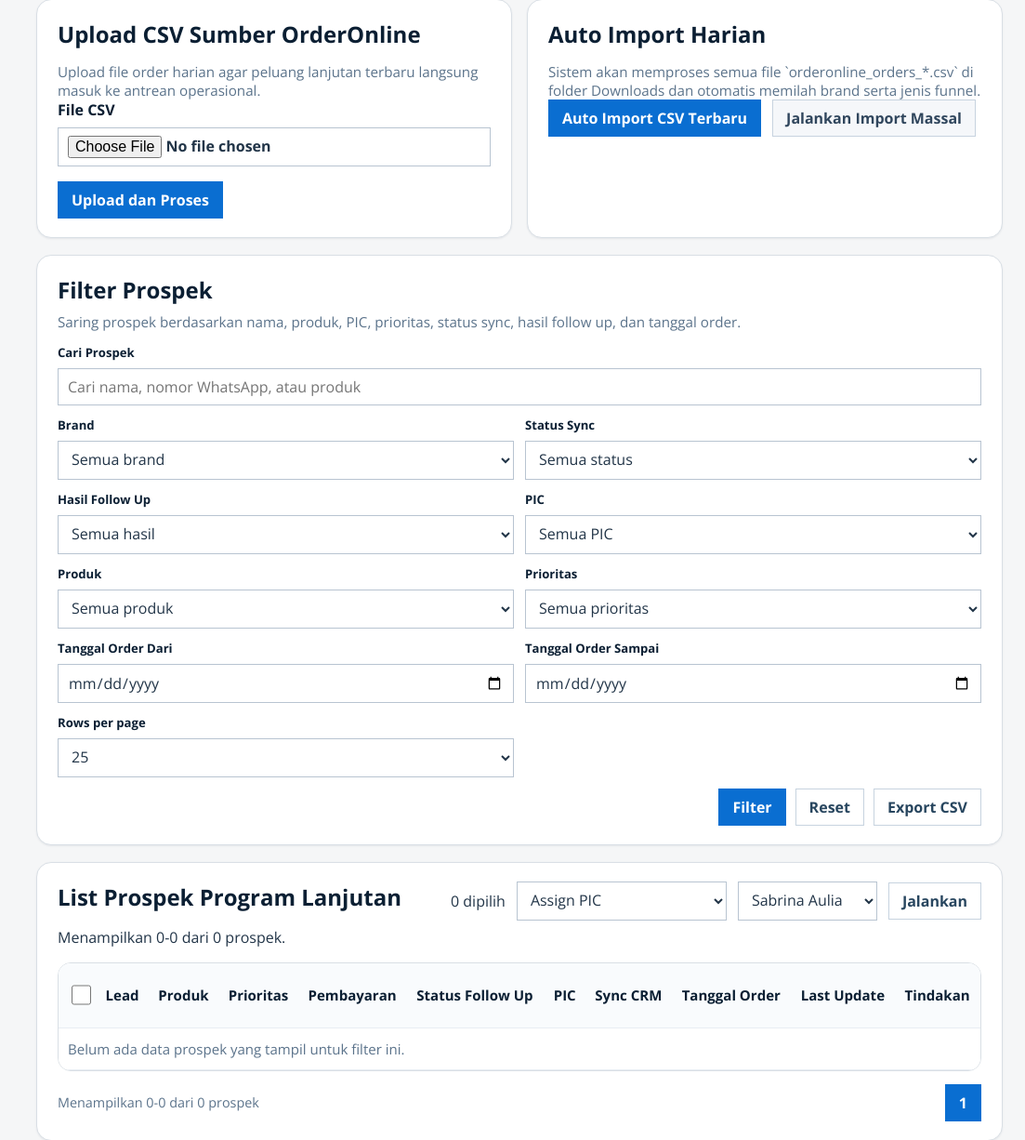
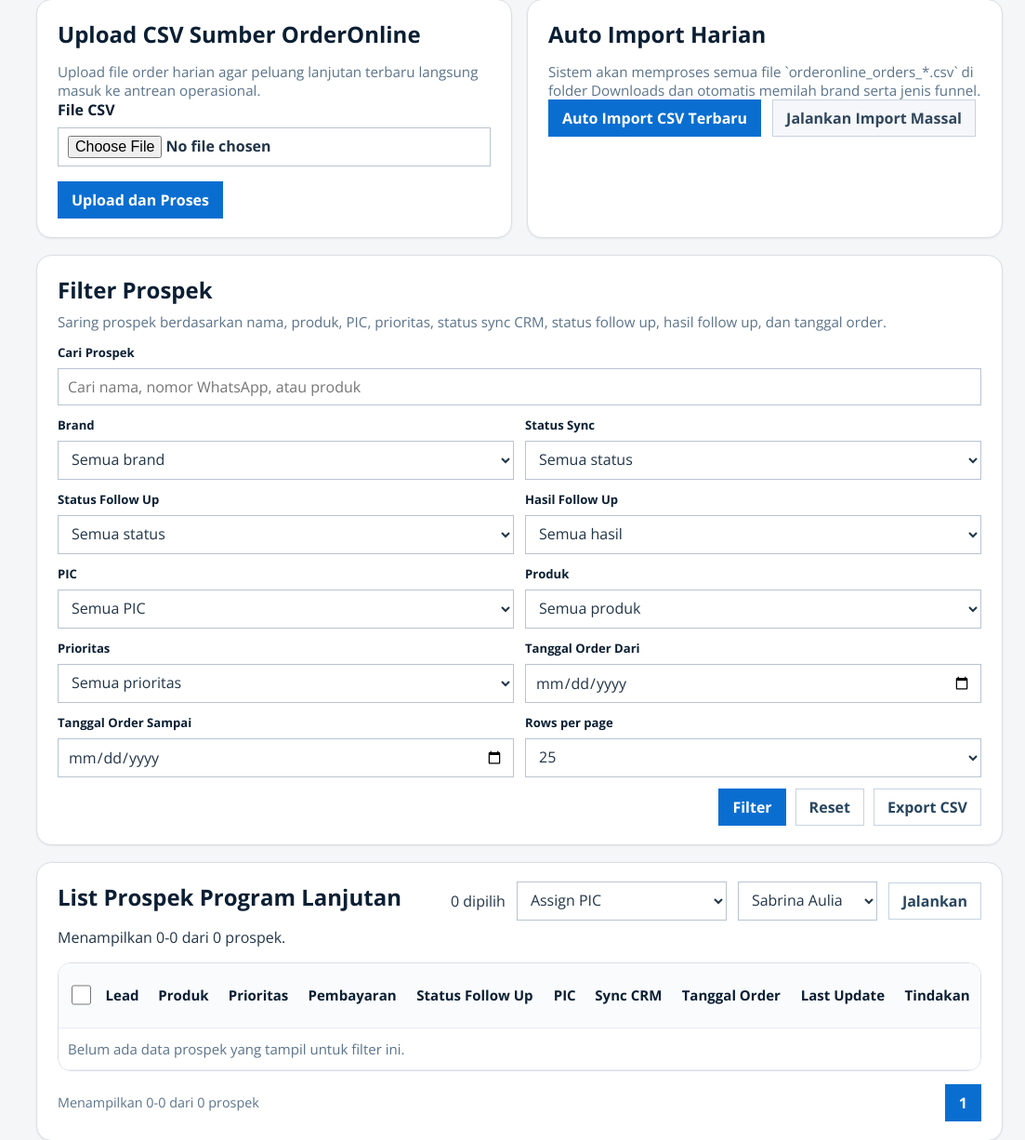
Before and after one commit to yasseralkhudairy77/crm_tower_project, a Flask app: page /orderonline in a window 1360 px wide. Shown: the part 684-1910 px from the top of the page at 93% size, without its empty margins (257-1360 px from the left). Run offline with Flask 3, Linux system fonts and the light colour scheme; data comes from the database, SQL or seed files in the repository; data that the repository does not hold is empty; some web fonts are replaced.

Commit message:
Fix orderonline follow up status filter

```diff
--- a/crm_tower/templates/orderonline.html
+++ b/crm_tower/templates/orderonline.html
@@ -18,14 +18,14 @@
                 <input type="hidden" name="sync_status" value="Baru">
                 <button class="button button-neutral" type="submit">Import Massal ke CRM</button>
             </form>
-            <a class="button button-secondary" href="{{ url_for('orderonline_export', q=keyword, sync_status=sync_status, followup_result=followup_result or '', contact_state=contact_state or '', brand=brand, pic_id=pic_id, product=product, priority=priority, order_date_from=order_date_from, order_date_to=order_date_to) }}">Export CSV</a>
+            <a class="button button-secondary" href="{{ url_for('orderonline_export', q=keyword, sync_status=sync_status, followup_status=followup_status or '', followup_result=followup_result or '', contact_state=contact_state or '', brand=brand, pic_id=pic_id, product=product, priority=priority, order_date_from=order_date_from, order_date_to=order_date_to) }}">Export CSV</a>
         </div>
     </section>
 
     <section class="ops-metrics">
-        <a class="metric-card metric-card-compact" href="{{ url_for('orderonline_page', q=keyword, sync_status=sync_status, followup_result=followup_result or '', brand=brand, pic_id=pic_id, product=product, priority=priority, order_date_from=order_date_from, order_date_to=order_date_to) }}"><span>Total Prospek</span><strong>{{ summary.total }}</strong></a>
-        <a class="metric-card metric-card-compact" href="{{ url_for('orderonline_page', q=keyword, sync_status=sync_status, followup_result=followup_result or '', contact_state='not_contacted', brand=brand, pic_id=pic_id, product=product, priority=priority, order_date_from=order_date_from, order_date_to=order_date_to) }}"><span>Belum Dihubungi</span><strong>{{ summary.not_contacted }}</strong></a>
-        <a class="metric-card metric-card-compact" href="{{ url_for('orderonline_page', q=keyword, sync_status=sync_status, followup_result=followup_result or '', contact_state='followed_up', brand=brand, pic_id=pic_id, product=product, priority=priority, order_date_from=order_date_from, order_date_to=order_date_to) }}"><span>Sudah Follow Up</span><strong>{{ summary.followed_up }}</strong></a>
+        <a class="metric-card metric-card-compact" href="{{ url_for('orderonline_page', q=keyword, sync_status=sync_status, followup_status=followup_status or '', followup_result=followup_result or '', brand=brand, pic_id=pic_id, product=product, priority=priority, order_date_from=order_date_from, order_date_to=order_date_to) }}"><span>Total Prospek</span><strong>{{ summary.total }}</strong></a>
+        <a class="metric-card metric-card-compact" href="{{ url_for('orderonline_page', q=keyword, sync_status=sync_status, followup_status=followup_status or '', followup_result=followup_result or '', contact_state='not_contacted', brand=brand, pic_id=pic_id, product=product, priority=priority, order_date_from=order_date_from, order_date_to=order_date_to) }}"><span>Belum Dihubungi</span><strong>{{ summary.not_contacted }}</strong></a>
+        <a class="metric-card metric-card-compact" href="{{ url_for('orderonline_page', q=keyword, sync_status=sync_status, followup_status=followup_status or '', followup_result=followup_result or '', contact_state='followed_up', brand=brand, pic_id=pic_id, product=product, priority=priority, order_date_from=order_date_from, order_date_to=order_date_to) }}"><span>Sudah Follow Up</span><strong>{{ summary.followed_up }}</strong></a>
         <article class="metric-card metric-card-compact"><span>Sudah Masuk CRM</span><strong>{{ summary.imported }}</strong></article>
         <article class="metric-card metric-card-compact"><span>Dihubungi Hari Ini</span><strong>{{ today_dashboard.contacted_today }}</strong></article>
         <article class="metric-card metric-card-compact"><span>Perlu Follow Up</span><strong>{{ today_dashboard.need_followup_today }}</strong></article>
@@ -61,13 +61,14 @@
         <div class="panel-header">
             <div>
                 <h2>Filter Prospek</h2>
-                <p class="page-subtitle">Saring prospek berdasarkan nama, produk, PIC, prioritas, status sync, hasil follow up, dan tanggal order.</p>
+                <p class="page-subtitle">Saring prospek berdasarkan nama, produk, PIC, prioritas, status sync CRM, status follow up, hasil follow up, dan tanggal order.</p>
             </div>
         </div>
         <form class="ops-filter-toolbar" method="get">
             <div class="filter-field filter-field-search"><label for="prospect-search">Cari Prospek</label><input id="prospect-search" type="search" name="q" value="{{ keyword }}" placeholder="Cari nama, nomor WhatsApp, atau produk"></div>
             <div class="filter-field"><label for="filter-brand">Brand</label><select id="filter-brand" name="brand"><option value="">Semua brand</option>{% for option in brand_options %}<option value="{{ option }}" {% if brand == option %}selected{% endif %}>{{ option }}</option>{% endfor %}</select></div>
             <div class="filter-field"><label for="filter-sync-status">Status Sync</label><select id="filter-sync-status" name="sync_status"><option value="">Semua status</option>{% for option in filter_sync_status_options %}<option value="{{ option }}" {% if sync_status == option %}selected{% endif %}>{{ option }}</option>{% endfor %}</select></div>
+            <div class="filter-field"><label for="filter-followup-status">Status Follow Up</label><select id="filter-followup-status" name="followup_status"><option value="">Semua status</option>{% for option in followup_status_options %}<option value="{{ option }}" {% if followup_status == option %}selected{% endif %}>{{ option }}</option>{% endfor %}</select></div>
             <div class="filter-field"><label for="filter-followup-result">Hasil Follow Up</label><select id="filter-followup-result" name="followup_result"><option value="">Semua hasil</option>{% for option in followup_result_options %}<option value="{{ option }}" {% if followup_result == option %}selected{% endif %}>{{ option }}</option>{% endfor %}</select></div>
             <div class="filter-field"><label for="filter-pic">PIC</label><select id="filter-pic" name="pic_id"><option value="">Semua PIC</option>{% for user in users %}<option value="{{ user.id_pengguna }}" {% if pic_id == user.id_pengguna|string %}selected{% endif %}>{{ user.nama_pengguna }}</option>{% endfor %}</select></div>
             <div class="filter-field"><label for="filter-product">Produk</label><select id="filter-product" name="product"><option value="">Semua produk</option>{% for option in product_options %}<option value="{{ option }}" {% if product == option %}selected{% endif %}>{{ option }}</option>{% endfor %}</select></div>
@@ -75,7 +76,7 @@
             <div class="filter-field"><label for="filter-order-date-from">Tanggal Order Dari</label><input id="filter-order-date-from" type="date" name="order_date_from" value="{{ order_date_from }}"></div>
             <div class="filter-field"><label for="filter-order-date-to">Tanggal Order Sampai</label><input id="filter-order-date-to" type="date" name="order_date_to" value="{{ order_date_to }}"></div>
             <div class="filter-field"><label for="filter-per-page">Rows per page</label><select id="filter-per-page" name="per_page">{% for option in per_page_options %}<option value="{{ option }}" {% if pagination.per_page == option %}selected{% endif %}>{{ option }}</option>{% endfor %}</select></div>
-            <div class="ops-filter-actions"><button class="button button-primary" type="submit">Filter</button><a class="button button-secondary" href="{{ url_for('orderonline_page') }}">Reset</a><a class="button button-secondary" href="{{ url_for('orderonline_export', q=keyword, sync_status=sync_status, followup_result=followup_result or '', contact_state=contact_state or '', brand=brand, pic_id=pic_id, product=product, priority=priority, order_date_from=order_date_from, order_date_to=order_date_to) }}">Export CSV</a></div>
+            <div class="ops-filter-actions"><button class="button button-primary" type="submit">Filter</button><a class="button button-secondary" href="{{ url_for('orderonline_page') }}">Reset</a><a class="button button-secondary" href="{{ url_for('orderonline_export', q=keyword, sync_status=sync_status, followup_status=followup_status or '', followup_result=followup_result or '', contact_state=contact_state or '', brand=brand, pic_id=pic_id, product=product, priority=priority, order_date_from=order_date_from, order_date_to=order_date_to) }}">Export CSV</a></div>
         </form>
     </section>
 
@@ -115,15 +116,15 @@
                 <thead>
                     <tr>
                         <th><input id="select-all-prospects" type="checkbox"></th>
-                        <th><a class="sort-link" href="{{ url_for('orderonline_page', q=keyword, brand=brand, sync_status=sync_status, followup_result=followup_result, contact_state=contact_state, pic_id=pic_id, product=product, priority=priority, order_date_from=order_date_from, order_date_to=order_date_to, per_page=pagination.per_page, page=1, sort='name', dir='asc' if sort_by != 'name' or sort_dir == 'desc' else 'desc') }}">Lead</a></th>
+                        <th><a class="sort-link" href="{{ url_for('orderonline_page', q=keyword, brand=brand, sync_status=sync_status, followup_status=followup_status, followup_result=followup_result, contact_state=contact_state, pic_id=pic_id, product=product, priority=priority, order_date_from=order_date_from, order_date_to=order_date_to, per_page=pagination.per_page, page=1, sort='name', dir='asc' if sort_by != 'name' or sort_dir == 'desc' else 'desc') }}">Lead</a></th>
                         <th>Produk</th>
-                        <th><a class="sort-link" href="{{ url_for('orderonline_page', q=keyword, brand=brand, sync_status=sync_status, followup_result=followup_result, contact_state=contact_state, pic_id=pic_id, product=product, priority=priority, order_date_from=order_date_from, order_date_to=order_date_to, per_page=pagination.per_page, page=1, sort='priority', dir='asc' if sort_by != 'priority' or sort_dir == 'desc' else 'desc') }}">Prioritas</a></th>
+                        <th><a class="sort-link" href="{{ url_for('orderonline_page', q=keyword, brand=brand, sync_status=sync_status, followup_status=followup_status, followup_result=followup_result, contact_state=contact_state, pic_id=pic_id, product=product, priority=priority, order_date_from=order_date_from, order_date_to=order_date_to, per_page=pagination.per_page, page=1, sort='priority', dir='asc' if sort_by != 'priority' or sort_dir == 'desc' else 'desc') }}">Prioritas</a></th>
                         <th>Pembayaran</th>
-                        <th><a class="sort-link" href="{{ url_for('orderonline_page', q=keyword, brand=brand, sync_status=sync_status, followup_result=followup_result, contact_state=contact_state, pic_id=pic_id, product=product, priority=priority, order_date_from=order_date_from, order_date_to=order_date_to, per_page=pagination.per_page, page=1, sort='status', dir='asc' if sort_by != 'status' or sort_dir == 'desc' else 'desc') }}">Status Follow Up</a></th>
+                        <th><a class="sort-link" href="{{ url_for('orderonline_page', q=keyword, brand=brand, sync_status=sync_status, followup_status=followup_status, followup_result=followup_result, contact_state=contact_state, pic_id=pic_id, product=product, priority=priority, order_date_from=order_date_from, order_date_to=order_date_to, per_page=pagination.per_page, page=1, sort='status', dir='asc' if sort_by != 'status' or sort_dir == 'desc' else 'desc') }}">Status Follow Up</a></th>
                         <th>PIC</th>
-                        <th><a class="sort-link" href="{{ url_for('orderonline_page', q=keyword, brand=brand, sync_status=sync_status, followup_result=followup_result, contact_state=contact_state, pic_id=pic_id, product=product, priority=priority, order_date_from=order_date_from, order_date_to=order_date_to, per_page=pagination.per_page, page=1, sort='sync', dir='asc' if sort_by != 'sync' or sort_dir == 'desc' else 'desc') }}">Sync CRM</a></th>
-                        <th><a class="sort-link" href="{{ url_for('orderonline_page', q=keyword, brand=brand, sync_status=sync_status, followup_result=followup_result, contact_state=contact_state, pic_id=pic_id, product=product, priority=priority, order_date_from=order_date_from, order_date_to=order_date_to, per_page=pagination.per_page, page=1, sort='order_date', dir='asc' if sort_by != 'order_date' or sort_dir == 'desc' else 'desc') }}">Tanggal Order</a></th>
-                        <th><a class="sort-link" href="{{ url_for('orderonline_page', q=keyword, brand=brand, sync_status=sync_status, followup_result=followup_result, contact_state=contact_state, pic_id=pic_id, product=product, priority=priority, order_date_from=order_date_from, order_date_to=order_date_to, per_page=pagination.per_page, page=1, sort='followup_at', dir='asc' if sort_by != 'followup_at' or sort_dir == 'desc' else 'desc') }}">Last Update</a></th>
+                        <th><a class="sort-link" href="{{ url_for('orderonline_page', q=keyword, brand=brand, sync_status=sync_status, followup_status=followup_status, followup_result=followup_result, contact_state=contact_state, pic_id=pic_id, product=product, priority=priority, order_date_from=order_date_from, order_date_to=order_date_to, per_page=pagination.per_page, page=1, sort='sync', dir='asc' if sort_by != 'sync' or sort_dir == 'desc' else 'desc') }}">Sync CRM</a></th>
+                        <th><a class="sort-link" href="{{ url_for('orderonline_page', q=keyword, brand=brand, sync_status=sync_status, followup_status=followup_status, followup_result=followup_result, contact_state=contact_state, pic_id=pic_id, product=product, priority=priority, order_date_from=order_date_from, order_date_to=order_date_to, per_page=pagination.per_page, page=1, sort='order_date', dir='asc' if sort_by != 'order_date' or sort_dir == 'desc' else 'desc') }}">Tanggal Order</a></th>
+                        <th><a class="sort-link" href="{{ url_for('orderonline_page', q=keyword, brand=brand, sync_status=sync_status, followup_status=followup_status, followup_result=followup_result, contact_state=contact_state, pic_id=pic_id, product=product, priority=priority, order_date_from=order_date_from, order_date_to=order_date_to, per_page=pagination.per_page, page=1, sort='followup_at', dir='asc' if sort_by != 'followup_at' or sort_dir == 'desc' else 'desc') }}">Last Update</a></th>
                         <th>Tindakan</th>
                     </tr>
                 </thead>
@@ -169,9 +170,9 @@
         <div class="ops-pagination">
             <div class="ops-pagination-info">Menampilkan {{ pagination.start }}-{{ pagination.end }} dari {{ pagination.total }} prospek</div>
             <div class="ops-pagination-links">
-                {% if pagination.has_prev %}<a class="button button-secondary" href="{{ url_for('orderonline_page', q=keyword, brand=brand, sync_status=sync_status, followup_result=followup_result, contact_state=contact_state, pic_id=pic_id, product=product, priority=priority, order_date_from=order_date_from, order_date_to=order_date_to, per_page=pagination.per_page, sort=sort_by, dir=sort_dir, page=pagination.prev_page) }}">Prev</a>{% endif %}
-                {% for page_number in range(1, pagination.total_pages + 1) %}{% if page_number == 1 or page_number == pagination.total_pages or (page_number >= pagination.page - 2 and page_number <= pagination.page + 2) %}<a class="button {% if page_number == pagination.page %}button-primary{% else %}button-secondary{% endif %}" href="{{ url_for('orderonline_page', q=keyword, brand=brand, sync_status=sync_status, followup_result=followup_result, contact_state=contact_state, pic_id=pic_id, product=product, priority=priority, order_date_from=order_date_from, order_date_to=order_date_to, per_page=pagination.per_page, sort=sort_by, dir=sort_dir, page=page_number) }}">{{ page_number }}</a>{% endif %}{% endfor %}
-                {% if pagination.has_next %}<a class="button button-secondary" href="{{ url_for('orderonline_page', q=keyword, brand=brand, sync_status=sync_status, followup_result=followup_result, contact_state=contact_state, pic_id=pic_id, product=product, priority=priority, order_date_from=order_date_from, order_date_to=order_date_to, per_page=pagination.per_page, sort=sort_by, dir=sort_dir, page=pagination.next_page) }}">Next</a>{% endif %}
+                {% if pagination.has_prev %}<a class="button button-secondary" href="{{ url_for('orderonline_page', q=keyword, brand=brand, sync_status=sync_status, followup_status=followup_status, followup_result=followup_result, contact_state=contact_state, pic_id=pic_id, product=product, priority=priority, order_date_from=order_date_from, order_date_to=order_date_to, per_page=pagination.per_page, sort=sort_by, dir=sort_dir, page=pagination.prev_page) }}">Prev</a>{% endif %}
+                {% for page_number in range(1, pagination.total_pages + 1) %}{% if page_number == 1 or page_number == pagination.total_pages or (page_number >= pagination.page - 2 and page_number <= pagination.page + 2) %}<a class="button {% if page_number == pagination.page %}button-primary{% else %}button-secondary{% endif %}" href="{{ url_for('orderonline_page', q=keyword, brand=brand, sync_status=sync_status, followup_status=followup_status, followup_result=followup_result, contact_state=contact_state, pic_id=pic_id, product=product, priority=priority, order_date_from=order_date_from, order_date_to=order_date_to, per_page=pagination.per_page, sort=sort_by, dir=sort_dir, page=page_number) }}">{{ page_number }}</a>{% endif %}{% endfor %}
+                {% if pagination.has_next %}<a class="button button-secondary" href="{{ url_for('orderonline_page', q=keyword, brand=brand, sync_status=sync_status, followup_status=followup_status, followup_result=followup_result, contact_state=contact_state, pic_id=pic_id, product=product, priority=priority, order_date_from=order_date_from, order_date_to=order_date_to, per_page=pagination.per_page, sort=sort_by, dir=sort_dir, page=pagination.next_page) }}">Next</a>{% endif %}
             </div>
         </div>
     </section>
--- a/crm_tower/web.py
+++ b/crm_tower/web.py
@@ -880,6 +880,7 @@ def create_app() -> Flask:
         users = list_pengguna()
         keyword = request.args.get("q", "").strip()
         sync_status = request.args.get("sync_status", "").strip()
+        followup_status = request.args.get("followup_status", "").strip()
         followup_result = request.args.get("followup_result", "").strip()
         contact_state = request.args.get("contact_state", "").strip()
         brand = request.args.get("brand", "").strip()
@@ -896,6 +897,7 @@ def create_app() -> Flask:
         all_rows = list_followup_orders(
             sync_status=sync_status,
             keyword=keyword,
+            followup_status=followup_status,
             followup_result=followup_result,
             contact_state=contact_state,
             brand_name=brand,
@@ -919,6 +921,7 @@ def create_app() -> Flask:
             total_rows=len(rows),
             keyword=keyword,
             sync_status=sync_status,
+            followup_status=followup_status,
             followup_result=followup_result,
             contact_state=contact_state,
             brand=brand,
@@ -940,7 +943,7 @@ def create_app() -> Flask:
             product_options=product_options,
             priority_options=["Tinggi", "Sedang", "Rendah"],
             per_page_options=[20, 25, 50, 100],
-            filter_sync_status_options=["Belum Di Follow Up", "Baru", "Sudah Masuk CRM", "Sudah Ada Member"],
+            filter_sync_status_options=["Baru", "Sudah Masuk CRM", "Sudah Ada Member"],
             sync_status_options=["Baru", "Sudah Masuk CRM", "Sudah Ada Member"],
             followup_status_options=FOLLOWUP_STATUS_OPTIONS,
             followup_result_options=FOLLOWUP_RESULT_OPTIONS,
```
